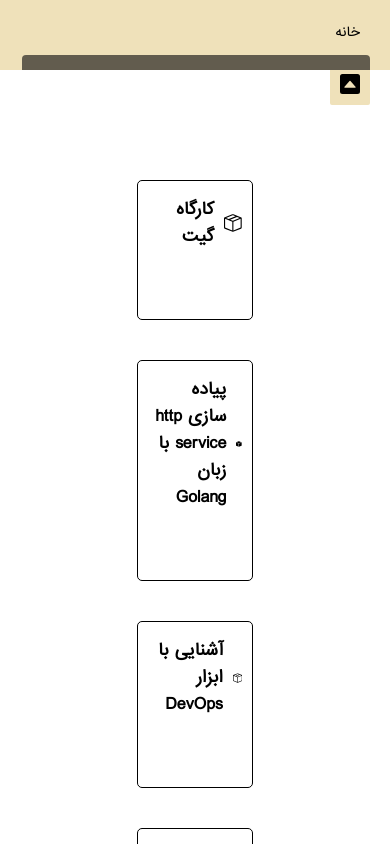
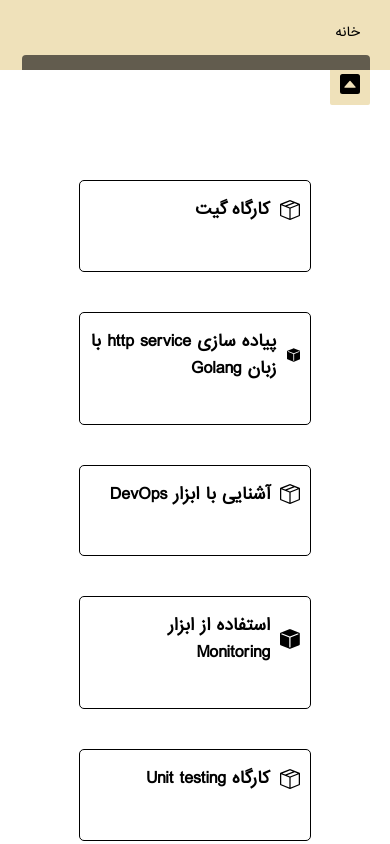
Before and after one commit to aut-daralfonoon/frontend, a Vue app: page /events in a window 390 px wide. Shown: the top 844 px of the page. Built offline with nearby package versions, Linux system fonts and the light colour scheme.

Commit message:
change: small event

```diff
--- a/src/components/event/SmallEvent.vue
+++ b/src/components/event/SmallEvent.vue
@@ -86,4 +86,20 @@
   -webkit-transition:opacity 0.5s;
   -o-transition: opacity 0.5s;
 }
+
+@media screen and (max-width: 800px) {
+  .event-row {
+    width: 80%;
+  }
+
+  .event-row:hover {
+    width: 80%;
+  }
+
+  .view-btn {
+    float: none;
+    display: block;
+    text-align: left;
+  }
+}
 </style>
```
